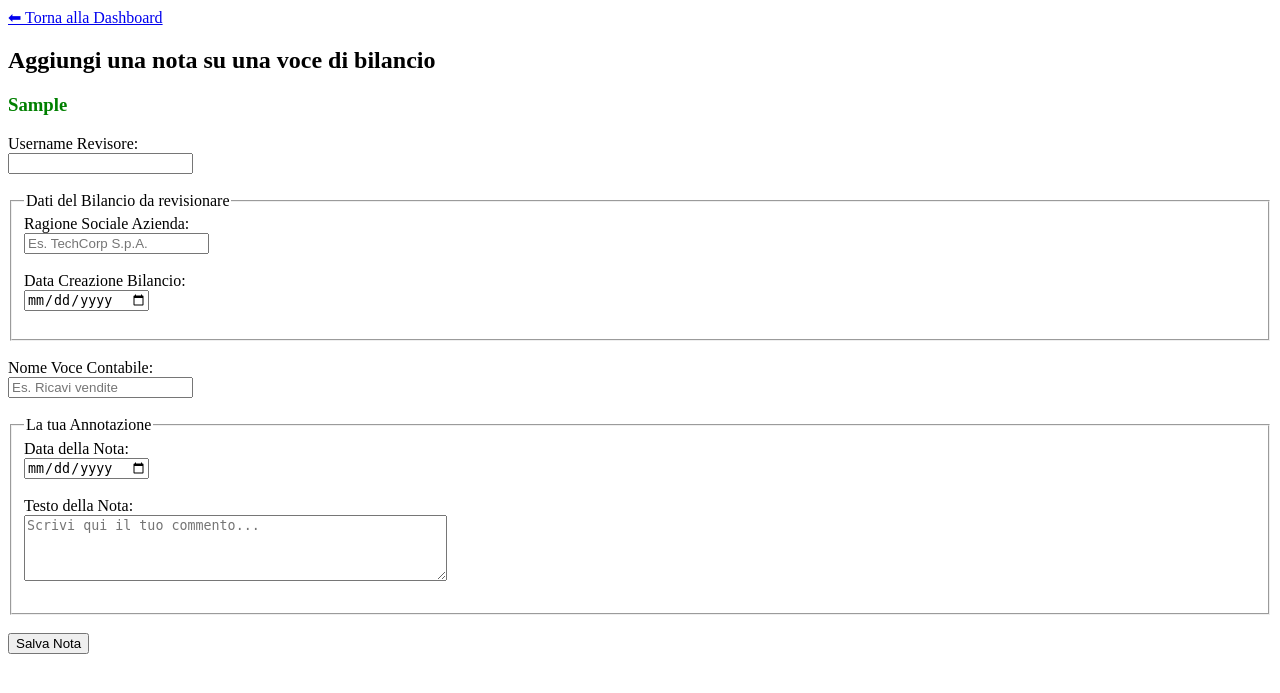
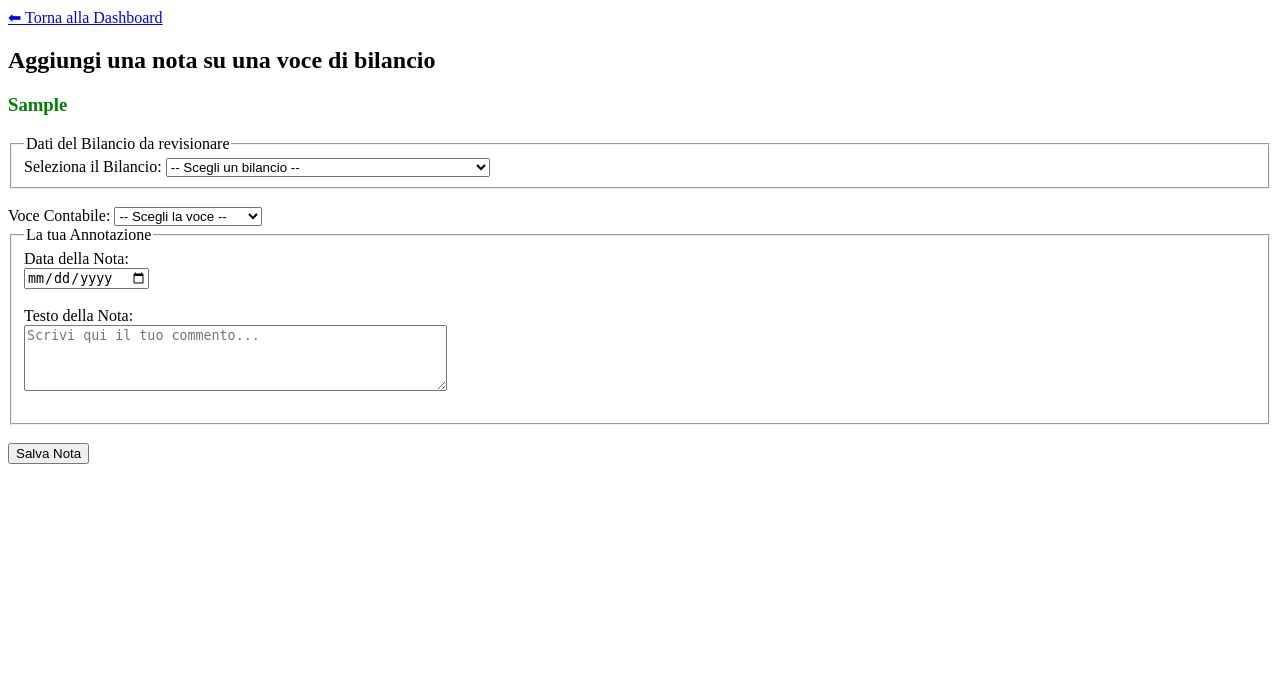
Before and after one commit to EKACRG/ESG-Balance-AJ, a PHP site: template src/Views/NoteView.php in a window 1280 px wide. Shown: the top 693 px of the page. Run offline with PHP 8.4, Linux system fonts and the light colour scheme; the template is opened without the code that fills it: most values are stand-ins (such as "Sample title", 1, 10 or a date in 2020).

Commit message:
Fix adjustment and improvement of operation notes

```diff
--- a/src/Views/NoteView.php
+++ b/src/Views/NoteView.php
@@ -2,7 +2,7 @@
 <html lang="it">
 <head>
     <meta charset="UTF-8">
-    <title>O6 - Inserisci Nota a Bilancio</title>
+    <title>Inserisci Nota a Bilancio</title>
 </head>
 <body>
     <a href="/Revisore" class="btn-back">⬅ Torna alla Dashboard</a>
@@ -18,23 +18,33 @@
 
     <form action="" method="POST">
 
-        <!-- Dati del Revisore -->
-        <label>Username Revisore:</label><br>
-        <input type="text" name="username" required><br><br>
-
-        <!-- Identificazione del Bilancio (Chiavi esterne) -->
+        <!-- Identificazione del Bilancio-->
         <fieldset>
             <legend>Dati del Bilancio da revisionare</legend>
-            <label>Ragione Sociale Azienda:</label><br>
-            <input type="text" name="ragione_sociale" placeholder="Es. TechCorp S.p.A." required><br><br>
-
-            <label>Data Creazione Bilancio:</label><br>
-            <input type="date" name="data_creazione" required><br><br>
+             <div class="mb-3">
+                <label class="form-label">Seleziona il Bilancio:</label>
+                <select name="bilancio_selezionato" class="form-select" required>
+                    <option value="">-- Scegli un bilancio --</option>
+                    <?php foreach ($data['bilanci_assegnati'] as $bilancio): ?>
+                        <!-- Mostriamo all'utente Ragione Sociale e Data, passiamo al server la Ragione Sociale -->
+                        <option value="<?= $bilancio['RAGIONESOCIALE'] . '|' . $bilancio['DATACREAZIONE'] ?>">
+                            <?= $bilancio['RAGIONESOCIALE'] ?> (del <?= $bilancio['DATACREAZIONE'] ?>)
+                        </option>
+                    <?php endforeach; ?>
+                </select>
+            </div>
         </fieldset><br>
 
         <!-- Identificazione della Voce Contabile -->
-        <label>Nome Voce Contabile:</label><br>
-        <input type="text" name="nome_voce" placeholder="Es. Ricavi vendite" required><br><br>
+        <div class="mb-3">
+            <label class="form-label">Voce Contabile:</label>
+            <select name="nome_voce" class="form-select" required>
+                <option value="">-- Scegli la voce --</option>
+                <?php foreach ($data['voci_contabili'] as $voce): ?>
+                    <option value="<?= $voce['NomeVoceContabile'] ?>"><?= $voce['NomeVoceContabile'] ?></option>
+                <?php endforeach; ?>
+            </select>
+        </div>
 
         <!-- Dati della Nota -->
         <fieldset>
```
Also changed, not shown: src/Controllers/NoteController.php (+27 -6 lines), src/Models/DatabaseModel.php (+18 -0 lines).
